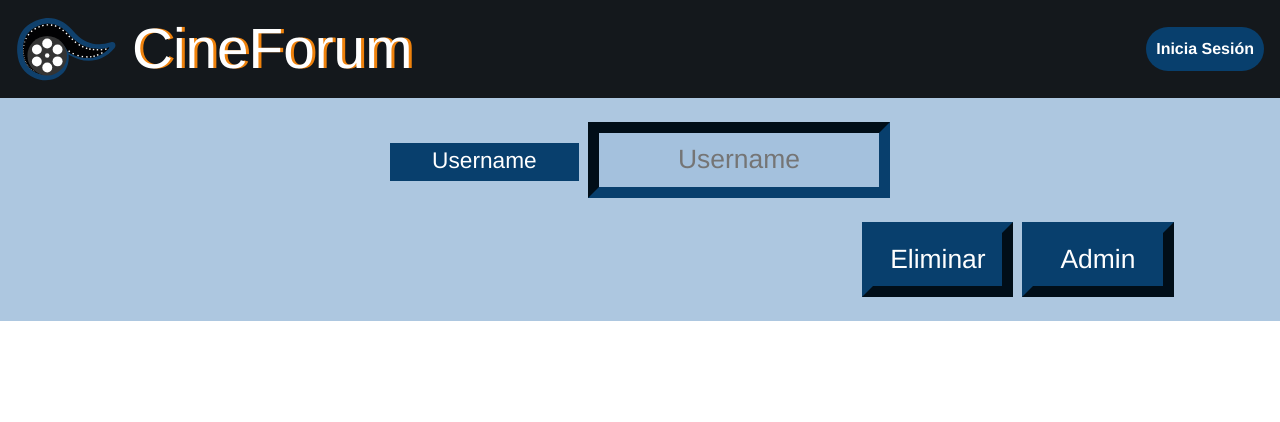
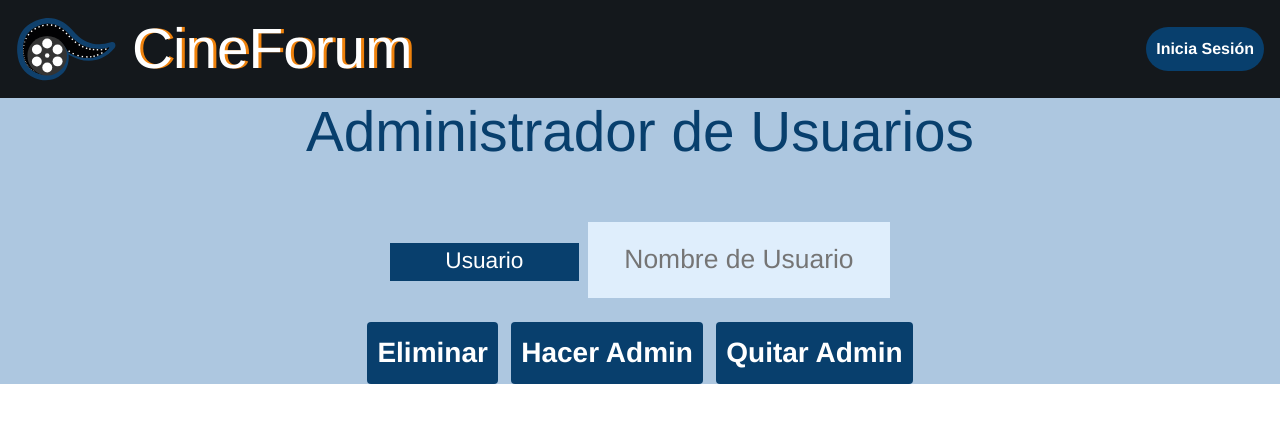
Before and after one commit to FC-CineForum/front-end, a Vue app: page /admin/users in a window 1280 px wide. Shown: the top 422 px of the page. Built offline with nearby package versions, Linux system fonts and the light colour scheme; what redaxios would draw is missing.

Commit message:
adding validation to AddEntry and UsersAdmin

```diff
--- a/src/views/admin/AddEntry.vue
+++ b/src/views/admin/AddEntry.vue
@@ -1,52 +1,178 @@
 <script setup>
 import Header from "@/components/Header.vue";
+import { ref, computed, reactive } from "vue";
+import useValidate from "@vuelidate/core";
+import { required, url, minLength, maxLength, integer } from "@vuelidate/validators";
+import CustomInput from "../../components/forms/Input.vue";
+import CustomButton from "../../components/forms/Button.vue";
+
+const mine = async () => {
+  alert('Esto debería minar!')
+  await vMine$.value.$validate();
+  if (vMine$.value.$error) {
+    alert("Debe ser un url de IMDB!");
+    return;
+  }
+  try {
+    alert('Está minando!')
+  } catch (err) {
+    alert(err);
+  }
+};
+
+const add = async () => {
+  alert('Esto debería agregar una película!')
+  await vAdd$.value.$validate();
+  if (vAdd$.value.$error) {
+    alert("Deben ser válidos todos los campos!");
+    return;
+  }
+  try {
+    alert('Se agregó la película!')
+  } catch (err) {
+    alert(err);
+  }
+};
+
+const mineState = reactive({
+  url: '',
+});
+
+const addState = reactive({
+  title: '',
+  synopsis: '',
+  image: '',
+  releaseDate: '',
+  classification: '',
+  trailer: '',
+  duration: ''
+});
+
+const mineRules = computed(() => {
+  return {
+    url: { required , url }
+  };
+});
+
+const addRules = computed(() => {
+  return {
+    title: { required },
+    synopsis: { required },
+    image: { required , url },
+    releaseDate: { required , integer, minLength: minLength(4), maxLength: maxLength(4) },
+    classification: { required },
+    trailer: { required , url },
+    duration: { required , integer , maxLength: maxLength(10)}
+  };
+});
+
+const vMine$ = useValidate(mineRules, mineState);
+const vAdd$ = useValidate(addRules, addState);
+
 </script>
 
 <template>
 <Header/>
 <div class="fields">
 <div>
-    <form action="">
-<!--        <label for="link-imdb">Minar de iMdb &nbsp</label> -->
+    <h1>Minar de IMDB</h1>
+    <br>
     <br>
     <label for="title" class="tag">Minar de IMDB</label>&nbsp
-        <input class="campo" placeholder="URL de IMDB"/>
+    <CustomInput
+      v-model:value="mineState.url"
+      placeholder="URL de IMDB"
+    />
+    <p v-if="vMine$.url.$error" class="text-danger text-center">
+      Asegúrate de que el URL sea válido.
+    </p>
     <br>
-        <input type="submit" class="sbmt" value="Minar"/>
-    </form>
+    <br>
+    <CustomButton class="rounded fw-bold fs-3" @click="mine">
+        Minar
+    </CustomButton>
+    <br>
+    <br>
+    <br>
+    <br>
 </div>
 <div>
-    <form action="">
+  <h1>Agregar Manualmente</h1>
+  <br>
+  <br>
   <label for="title" class="tag">Título</label>&nbsp
-        <input class="campo" placeholder="Título de la película"/>
+  <CustomInput
+    v-model:value="addState.title"
+    placeholder="Título de la Película"
+  />
+  <p v-if="vAdd$.title.$error" class="text-danger text-center">
+    La película debe tener un título.
+  </p>
   <br>
   <br>
   <label for="title" class="tag">Sinopsis</label>&nbsp
-        <input class="campo" placeholder="Sinópsis" type='text-area'/>
+  <CustomInput
+    v-model:value="addState.synopsis"
+    placeholder="Sinopsis"
+  />
+  <p v-if="vAdd$.synopsis.$error" class="text-danger text-center">
+    La película debe tener una sinopsis.
+  </p>
   <br>
   <br>
   <label for="title" class="tag">Imagen</label>&nbsp
-        <input class="campo" placeholder="Imágen"/>
+  <CustomInput
+    v-model:value="addState.image"
+    placeholder="Imagen"
+  />
+  <p v-if="vAdd$.image.$error" class="text-danger text-center">
+    Debe ser un url de imagen válido.
+  </p>
   <br>
   <br>
   <label for="title" class="tag">Año Lanzamiento</label>&nbsp
-        <input class="campo" placeholder="Release"/>
+  <CustomInput
+    v-model:value="addState.releaseDate"
+    placeholder="Año de Lanzamiento"
+  />
+  <p v-if="vAdd$.releaseDate.$error" class="text-danger text-center">
+    Debe ser un año de cuatro dígitos.
+  </p>
   <br>
   <br>
   <label for="title" class="tag">Clasificación</label>&nbsp
-        <input class="campo" placeholder="Classificación"/>
+  <CustomInput
+    v-model:value="addState.classification"
+    placeholder="Classificación"
+  />
+  <p v-if="vAdd$.classification.$error" class="text-danger text-center">
+    Debe ser una clasificación válida.
+  </p>
   <br>
   <br>
   <label for="title" class="tag">Tráiler</label>&nbsp
-        <input class="campo" placeholder="Trailer"/>
+  <CustomInput
+    v-model:value="addState.trailer"
+    placeholder="Tráiler"
+  />
+  <p v-if="vAdd$.trailer.$error" class="text-danger text-center">
+    Debe ser un url del tráiler válido.
+  </p>
   <br>
   <br>
   <label for="title" class="tag">Duración</label>&nbsp
-        <input class="campo" placeholder="Duración"/>
+  <CustomInput
+    v-model:value="addState.duration"
+    placeholder="Duración"
+  />
+  <p v-if="vAdd$.duration.$error" class="text-danger text-center">
+    Debe ser un entero con el total de minutos.
+  </p>
   <br>
   <br>
-        <input type="submit" class="sbmt" value="Añadir">
-    </form>
+  <CustomButton class="rounded fw-bold fs-3" @click="add">
+      Agregar
+  </CustomButton>
 </div>
 </div>
 </template>
@@ -102,7 +228,7 @@ import Header from "@/components/Header.vue";
   .tag {
       background-color: #083F6D;
       color: rgb(255, 255, 255);
-      width: 6cm;
+      width: 5cm;
       height: 1cm;
       font-size: 0.6cm;
       border-width: 0.3cm;
@@ -112,6 +238,7 @@ import Header from "@/components/Header.vue";
 
   .fields {
       text-align: center;
+      background-color: rgb(140, 190, 202);;
   }
 }
 </style>
--- a/src/views/admin/UsersAdmin.vue
+++ b/src/views/admin/UsersAdmin.vue
@@ -1,22 +1,98 @@
 <script setup>
 import Header from "@/components/Header.vue";
+import { ref, computed, reactive } from "vue";
+import useValidate from "@vuelidate/core";
+import { required, minLength, maxLength } from "@vuelidate/validators";
+import CustomInput from "../../components/forms/Input.vue";
+import CustomButton from "../../components/forms/Button.vue";
+
+const deleteUser = async () => {
+  alert('Esto debería eliminar al usuario!')
+  await v$.value.$validate();
+  if (v$.value.$error) {
+    alert("Debe ser un usuario válido!");
+    return;
+  }
+  try {
+    alert('Usuario eliminado!')
+  } catch (err) {
+    alert(err);
+  }
+};
+
+const makeAdmin = async () => {
+  alert('Esto debe hacer admin al usuario')
+  await v$.value.$validate();
+  if (v$.value.$error)
+    alert('Debe ser un usuario válido!');
+  else
+    try {
+      alert('El usuario ahora es admin!');
+    } catch (err) {
+      alert(err)
+    }
+};
+
+const removeAdmin = async () => {
+  alert('Esto debe quitar la administración a un usuario')
+  await v$.value.$validate();
+  if (v$.value.$error)
+    alert('Debe ser un usuario válido!');
+  else
+    try {
+      alert('El usuario ya no es admin!');
+    } catch (err) {
+      alert(err)
+    }
+};
+
+const state = reactive({
+  user: ''
+});
+
+const rules = computed(() => {
+  return {
+    user: { required, minLength: minLength(8), maxLength: maxLength(25)}
+  };
+});
+
+const v$ = useValidate(rules, state);
+
 </script>
 
 <template>
 <Header/>
 <div class="fields">
-    <form action="">
-        <br>
-        <label for="title" class="tag">Username</label>&nbsp
-        <input class="campo" placeholder="Username"/>
-        <br>
-        <br>
-        <input type="submit" class="sbmt" value="Eliminar"/>&nbsp
-        <input type="submit" class="sbmt" value="Admin"/>
-        <br>
-        <br>
-    </form>
+<div>
+  <h1>Administrador de Usuarios</h1>
+  <br>
+  <br>
+  <label for="title" class="tag">Usuario</label>&nbsp
+  <CustomInput
+    class="campo"
+    v-model:value="state.user"
+    placeholder="Nombre de Usuario"
+  />
+  <p v-if="v$.user.$error" class="text-danger text-center">
+    Asegúrate de que sea un usuario válido.
+  </p>
+  <br>
+  <br>
+  <CustomButton class="rounded fw-bold fs-3" @click="deleteUser">
+    Eliminar
+  </CustomButton>
+  &nbsp
+  <CustomButton class="rounded fw-bold fs-3" @click="makeAdmin">
+    Hacer Admin
+  </CustomButton>
+  &nbsp
+  <CustomButton class="rounded fw-bold fs-3" @click="removeAdmin">
+    Quitar Admin
+  </CustomButton>
 </div>
+</div>
+
+
 </template>
 
 <style>
@@ -57,7 +133,7 @@ import Header from "@/components/Header.vue";
   }
 
   .campo{
-      background-color: #a4c1dde4;
+      background-color: #e6f3ffe4;
       color: rgb(2, 1, 1);
       width: 8cm;
       height: 2cm;
```
Lines whose indentation alone changed are shown as unchanged.
